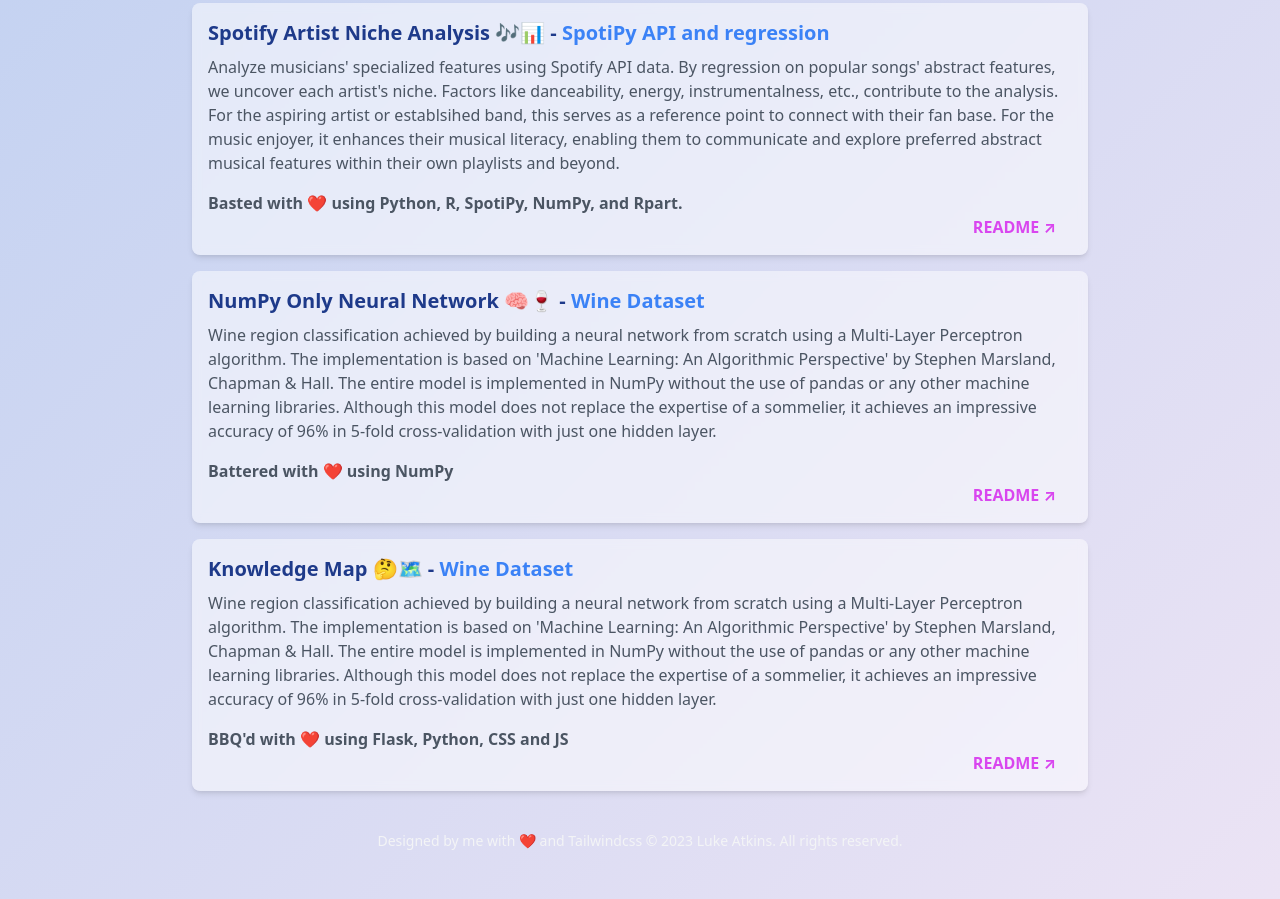
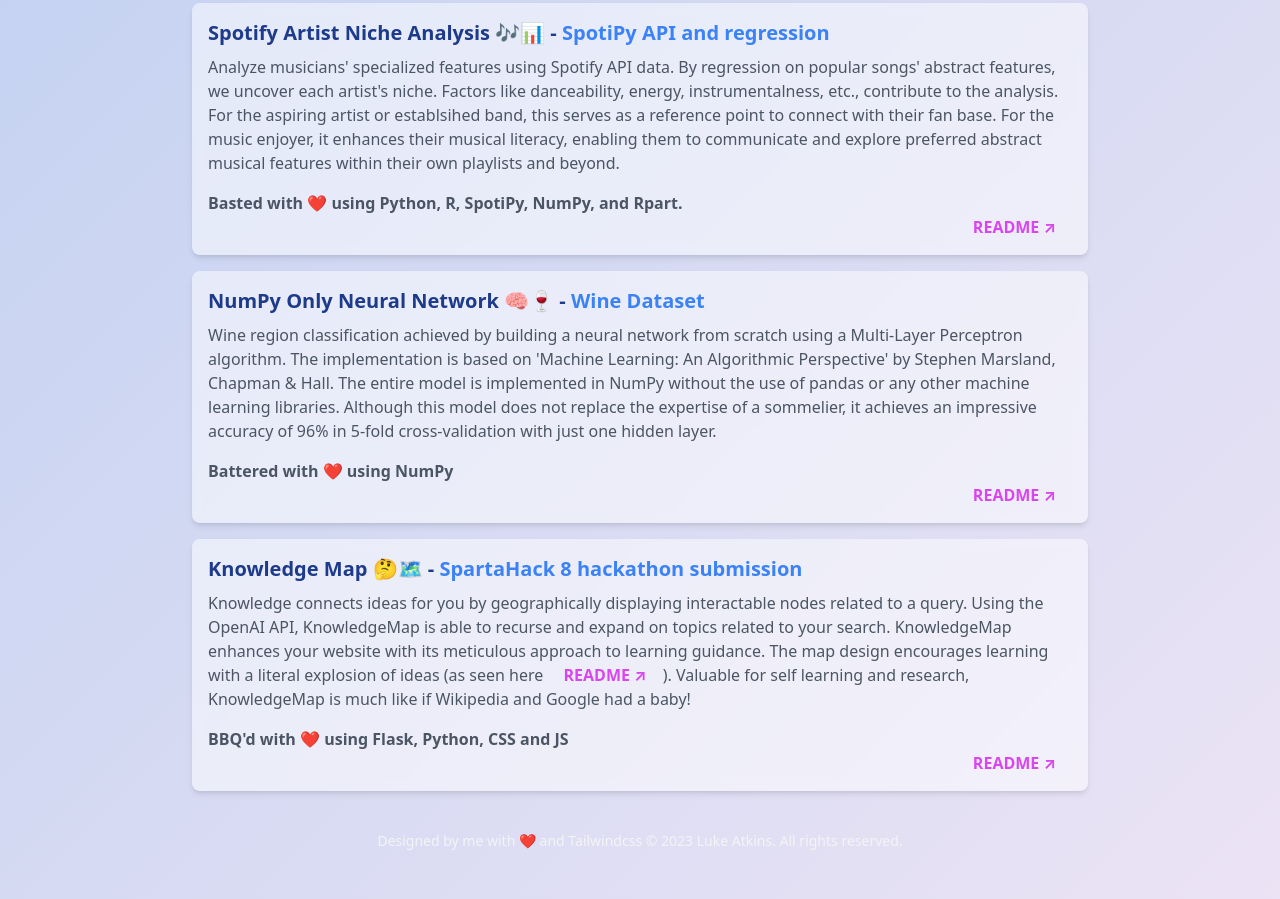
Before and after one commit to lukeaal/lukeaal.github.io, a website: page index.html in a window 1280 px wide. Shown: the part 1017-1916 px from the top of the page. Drawn offline with nearby package versions, Linux system fonts and the light colour scheme; some packages are replaced by stand-ins of ours; a script that the page names is missing.

Commit message:
knowledge map

```diff
--- a/index.html
+++ b/index.html
@@ -178,15 +178,14 @@
 
          <!--Numpy Only Nerual Network - UCI Wine Dataset-->
          <div class="bg-white bg-opacity-50 shadow-md rounded-lg p-4 backdrop-filter backdrop-blur-sm">
-          <h3 class="text-xl font-bold mb-2 text-blue-900">Knowledge Map 🤔🗺️ - <span class="text-blue-500">Wine Dataset</span> </h3>
+          <h3 class="text-xl font-bold mb-2 text-blue-900">Knowledge Map 🤔🗺️ - <span class="text-blue-500">SpartaHack 8 hackathon submission</span> </h3>
           <p class="text-gray-600">
-            Wine region classification achieved by building a neural network from scratch using
-            a Multi-Layer Perceptron algorithm. The implementation is based on
-            'Machine Learning: An Algorithmic Perspective' by Stephen Marsland, Chapman & Hall.
-            The entire model is implemented in NumPy without the use of pandas or any other
-            machine learning libraries. Although this model does not replace the expertise of
-            a sommelier, it achieves an impressive accuracy of 96% in 5-fold cross-validation
-             with just one hidden layer.
+            Knowledge connects ideas for you by geographically displaying interactable nodes related to a query.
+            Using the OpenAI API, KnowledgeMap is able to recurse and expand on topics related to your search.
+            KnowledgeMap enhances your website with its meticulous approach to learning guidance. The map design
+            encourages learning with a literal explosion of ideas (as seen here <a href="https://www.youtube.com/watch?v=M5EA2-0DUjw" class="after-dash font-bold hover:text-blue mx-4" target = "_blank">README &#8599;</a>). Valuable for self learning
+            and research, KnowledgeMap is much like if Wikipedia and Google had a baby!
+
           </p>
           <div class="mt-4"></div>
           <p class="text-gray-600 justify-start font-semibold">BBQ'd with ❤️ using Flask, Python, CSS and JS</p>
```
